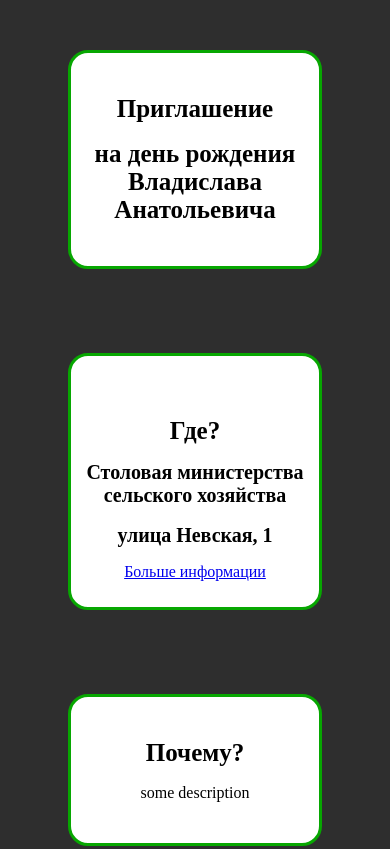
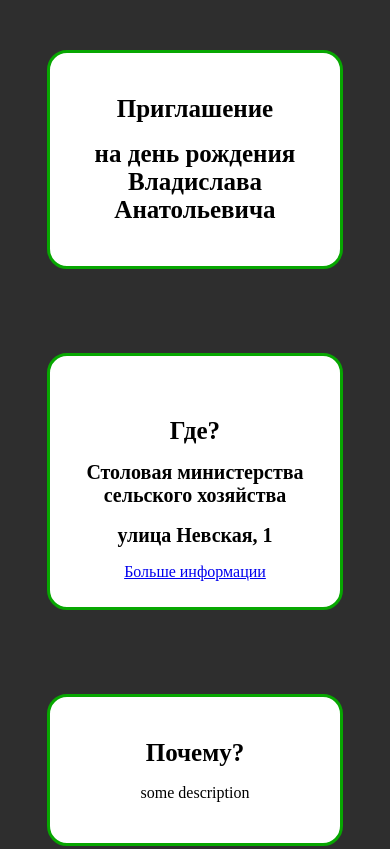
Before and after one commit to kakoetoimia/invitation, a plain HTML site: page index.html in a window 390 px wide. Shown: the top 849 px of the page. Drawn offline with Linux system fonts and the light colour scheme.

Commit message:
Update style.css

```diff
--- a/style.css
+++ b/style.css
@@ -86,7 +86,7 @@ p{
         font-size: 20px;
     }
     main{
-        grid-template-columns: 30vh;
+        grid-template-columns: 35vh;
     }
 }
 @media(max-width:320px){
```
